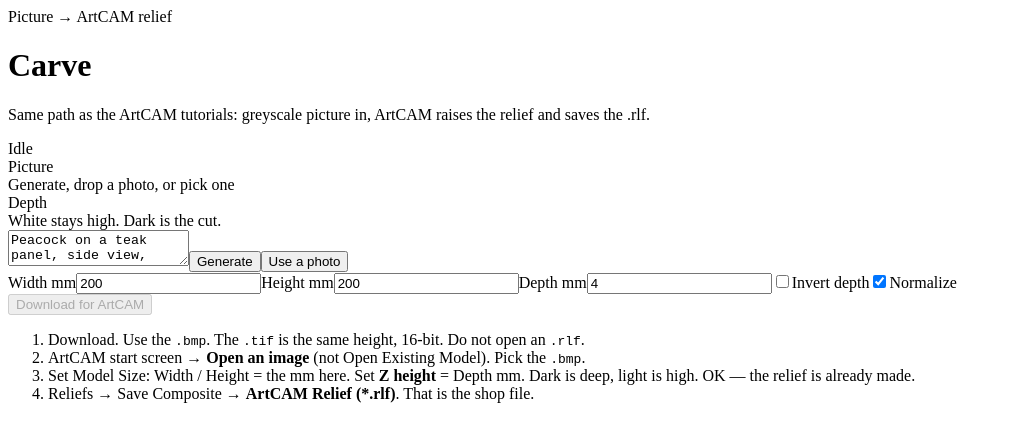
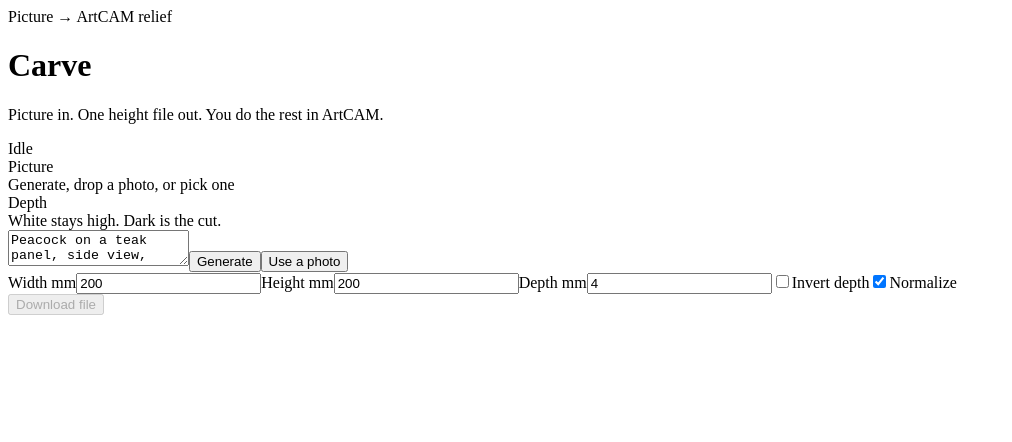
Before and after one commit to abuzar310/ai-carve, a React (Vite) app: page / in a window 1280 px wide. Shown: the top 442 px of the page, without its empty margins (0-1012 px from the left). Built offline with nearby package versions, Linux system fonts and the light colour scheme; the HTML template or start-up script is replaced by a standard one.

Commit message:
One height BMP. ArtCAM does the rest.

```diff
--- a/src/App.tsx
+++ b/src/App.tsx
@@ -3,7 +3,6 @@ import { heightToImageData, normalizeHeight, rasterFromImage } from "./lib/heigh
 import { reliefBmp } from "./lib/bmp";
 import { artcamNames } from "./lib/names";
 import { rlfGrid } from "./lib/rlf";
-import { reliefTif } from "./lib/tif";
 
 const BIAS = ", ornamental wood carving relief, high contrast, single subject, no text, no watermark";
 
@@ -140,12 +139,9 @@ export default function App() {
         c = next.cols;
         r = next.rows;
       }
-      const { bmp, tif } = artcamNames(board.widthMm, board.heightMm, board.depthMm);
+      const { bmp } = artcamNames(board.widthMm, board.heightMm, board.depthMm);
       download(bmp, reliefBmp(h, c, r, board.widthMm, board.heightMm), "image/bmp");
-      download(tif, reliefTif(h, c, r, board.widthMm, board.heightMm), "image/tiff");
-      setNote(
-        `${bmp} ready. ArtCAM start → Open an image → that .bmp. Width ${board.widthMm} mm, Z ${board.depthMm} mm. Then Reliefs → Save Composite as .rlf.`,
-      );
+      setNote(bmp);
     } catch (e) {
       setErr(e instanceof Error ? e.message : "Relief failed");
     } finally {
@@ -165,7 +161,7 @@ export default function App() {
         <div>
           <div className="mark">Picture → ArtCAM relief</div>
           <h1>Carve</h1>
-          <p className="lede">Same path as the ArtCAM tutorials: greyscale picture in, ArtCAM raises the relief and saves the .rlf.</p>
+          <p className="lede">Picture in. One height file out. You do the rest in ArtCAM.</p>
         </div>
         <div className={"spindle" + (busy ? " run" : " idle")} aria-live="polite">
           <i />
@@ -260,28 +256,12 @@ export default function App() {
 
         <div className="out">
           <button className="pri" disabled={!ready} onClick={() => void saveArtcam()}>
-            Download for ArtCAM
+            Download file
           </button>
         </div>
         <p className={"toast" + (err ? " on err" : note ? " on ok" : "")} role="status">
           {err || note}
         </p>
-        <ol className="steps">
-          <li>
-            Download. Use the <code>.bmp</code>. The <code>.tif</code> is the same height, 16-bit. Do not open an{" "}
-            <code>.rlf</code>.
-          </li>
-          <li>
-            ArtCAM start screen → <b>Open an image</b> (not Open Existing Model). Pick the <code>.bmp</code>.
-          </li>
-          <li>
-            Set Model Size: Width / Height = the mm here. Set <b>Z height</b> = Depth mm. Dark is deep, light is high.
-            OK — the relief is already made.
-          </li>
-          <li>
-            Reliefs → Save Composite → <b>ArtCAM Relief (*.rlf)</b>. That is the shop file.
-          </li>
-        </ol>
       </div>
     </div>
   );
--- a/src/lib/names.ts
+++ b/src/lib/names.ts
@@ -2,9 +2,8 @@ function dim(n: number): string {
   return String(Math.round(n * 100) / 100);
 }
 
-/** Fresh names. ArtCAM Open wants a picture; .rlf is what ArtCAM writes after. */
+/** One unique BMP. ArtCAM Open an image. */
 export function artcamNames(widthMm: number, heightMm: number, depthMm: number, now = Date.now(), rand = Math.random) {
   const id = `${now.toString(36)}-${rand().toString(36).slice(2, 6)}`;
-  const stem = `carve-${dim(widthMm)}x${dim(heightMm)}-${dim(depthMm)}mm-${id}`;
-  return { bmp: `${stem}.bmp`, tif: `${stem}.tif` };
+  return { bmp: `carve-${dim(widthMm)}x${dim(heightMm)}-${dim(depthMm)}mm-${id}.bmp` };
 }
```
Also changed, not shown: src/lib/names.check.ts (+3 -4 lines), 1 other file (tests, documents, lock files or other folders).
